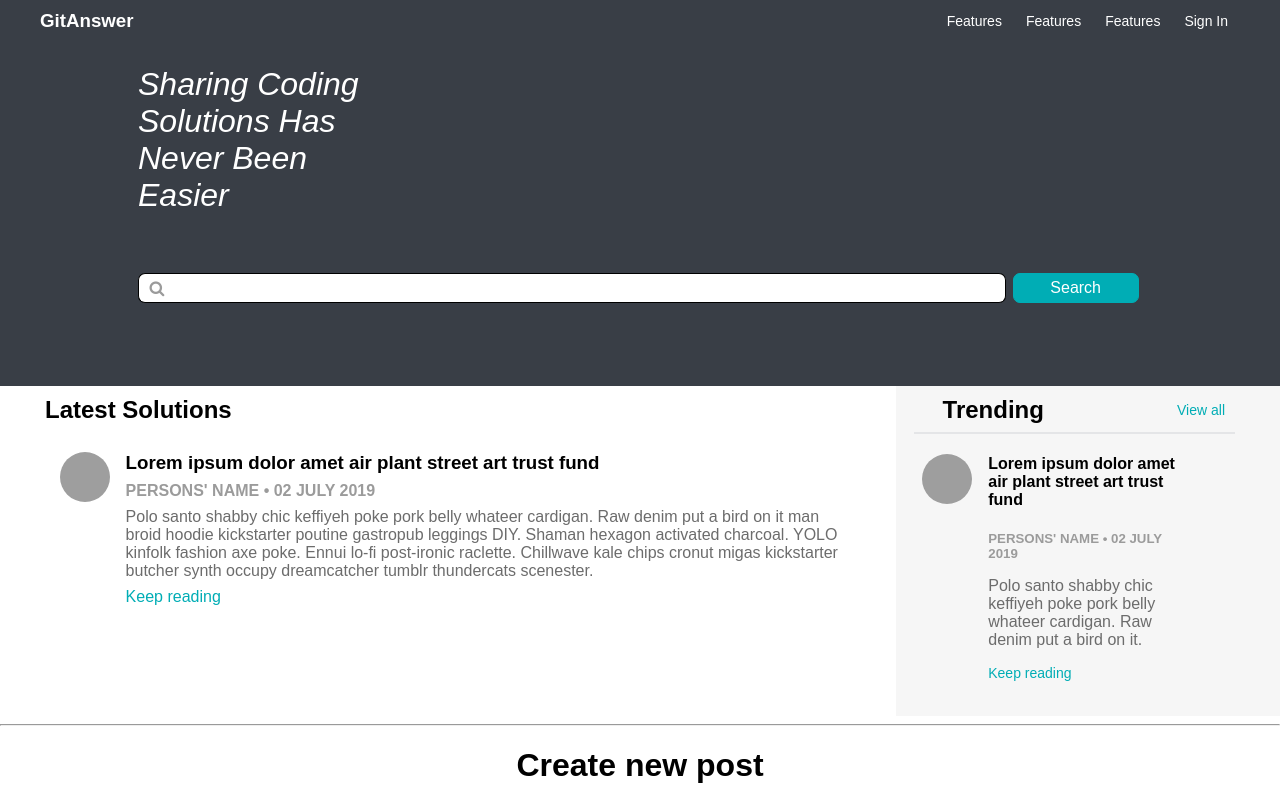
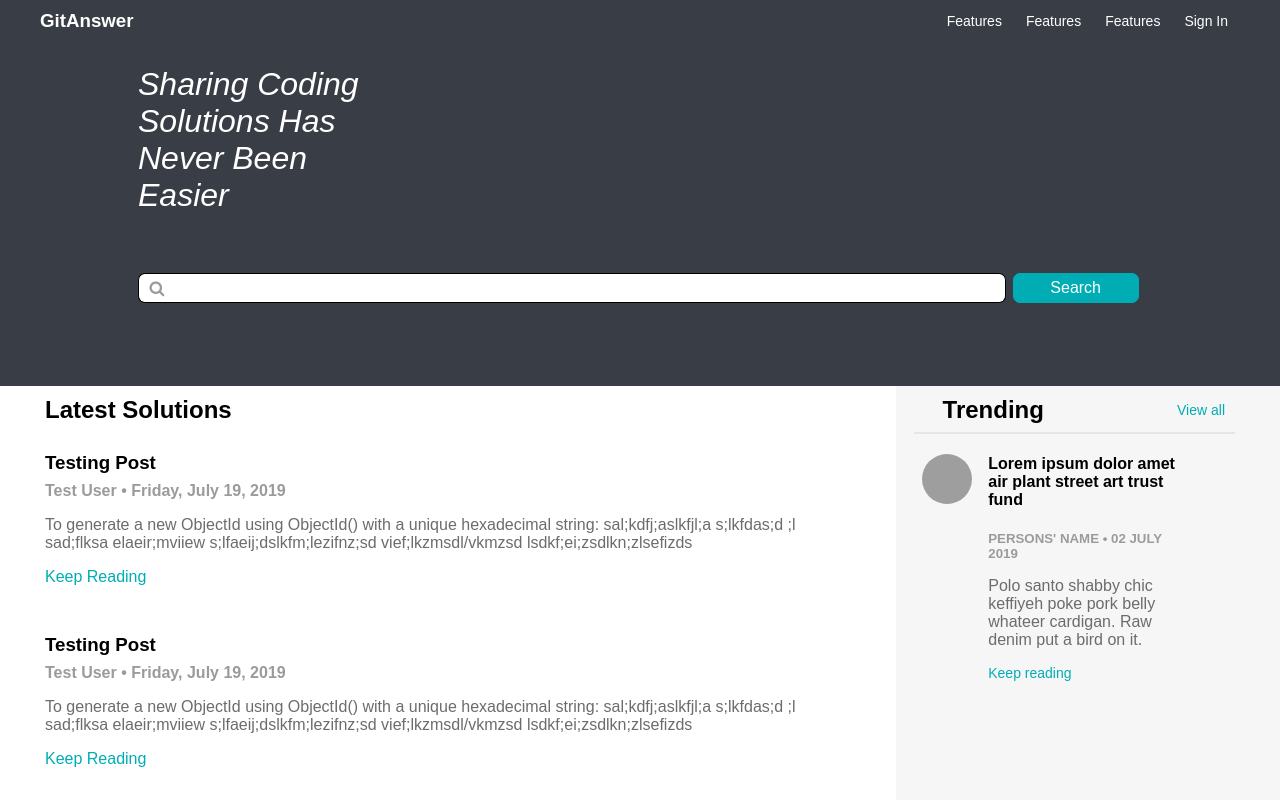
Before and after one commit to EdwardDeam/Git-Answer-Frontend, a React (Create React App) app: page / in a window 1280 px wide. Shown: the top 800 px of the page. Built offline with nearby package versions, Linux system fonts and the light colour scheme; grey boxes are pictures that could not be loaded; a web font is replaced by a local one.

Commit message:
added props and css to PostPreview

```diff
--- a/src/components/layout/Landing.js
+++ b/src/components/layout/Landing.js
@@ -1,8 +1,22 @@
 import React, { Component } from "react";
 import "./Landing.css";
-import RecentPosts from "./RecentPosts";
+import PostPreview from "./PostPreview";
 import TrendingPosts from "./TrendingPosts";
 
+const date = new Date();
+const testPost = {
+  title: "Testing Post",
+  author: "Test User",
+  text:
+    "To generate a new ObjectId using ObjectId() with a unique hexadecimal string: sal;kdfj;aslkfjl;a s;lkfdas;d ;l sad;flksa elaeir;mviiew s;lfaeij;dslkfm;lezifnz;sd vief;lkzmsdl/vkmzsd lsdkf;ei;zsdlkn;zlsefizds",
+  tags: ["CSS", "Test Tag"],
+  date: date.toLocaleDateString("default", {
+    weekday: "long",
+    year: "numeric",
+    month: "long",
+    day: "numeric"
+  })
+};
 export default class Landing extends Component {
   render() {
     return (
@@ -12,7 +26,11 @@ export default class Landing extends Component {
             <h2>Latest Solutions</h2>
             <hr />
           </div>
-          <RecentPosts />
+          <PostPreview data={testPost} />
+          <PostPreview data={testPost} />
+          <PostPreview data={testPost} />
+          <PostPreview data={testPost} />
+          <PostPreview data={testPost} />
         </div>
 
         <div className="trending-container">
--- /dev/null
+++ b/src/components/layout/PostPreview.css
@@ -0,0 +1,26 @@
+.post-card {
+  display: flex;
+  flex-direction: column;
+  text-align: left;
+  padding-bottom: 40px;
+}
+
+.post-card h3 {
+  margin: 0px;
+}
+
+.post-card h4 {
+  margin: 8px 0px;
+  color: var(--titlegrey);
+}
+
+.post-card p {
+  margin: 8px 0px;
+  color: var(--bodygrey);
+}
+
+.post-card a {
+  margin: 8px 0px;
+  color: var(--blue);
+  text-decoration: none;
+}
--- /dev/null
+++ b/src/components/layout/PostPreview.js
@@ -0,0 +1,15 @@
+import React from "react";
+import "./PostPreview.css";
+
+export default function PostPreview(props) {
+  return (
+    <div className="post-card">
+      <h3>{props.data.title}</h3>
+      <h4>
+        {props.data.author} • {props.data.date}
+      </h4>
+      <p>{props.data.text}</p>
+      <a href="#">Keep Reading</a>
+    </div>
+  );
+}
--- a/src/components/layout/RecentPosts.css
+++ /dev/null
@@ -1,48 +0,0 @@
-.latest-card {
-  display: grid;
-  grid-template-columns: 10% 90%;
-  text-align: left;
-}
-.latest-card h3 {
-  margin: 0px;
-  color: #000;
-  grid-column-start: 2;
-}
-.latest-card h4 {
-  margin: 8px 0px;
-  padding: 0px;
-  color: var(--titlegrey);
-  grid-column-start: 2;
-  grid-row-start: 2;
-}
-
-.latest-card p {
-  margin: 8px 0px 8px 0px;
-  color: var(--bodygrey);
-  grid-column-start: 2;
-}
-
-.latest-card a {
-  margin: 8px 0px;
-  color: var(--blue);
-  text-decoration: none;
-  grid-column-start: 2;
-}
-
-.latest-card hr {
-  border: 1px solid #f2f2f2;
-}
-
-.latest-icon {
-  display: flex;
-  justify-content: center;
-  align-items: flex-start;
-  grid-column-start: 1;
-  grid-row-start: 1;
-}
-
-.latest-icon img {
-  height: 50px;
-  width: 50px;
-  border-radius: 50%;
-}
--- a/src/components/layout/RecentPosts.js
+++ /dev/null
@@ -1,28 +0,0 @@
-import React, { Component } from "react";
-import "./RecentPosts.css";
-
-export default class RecentPosts extends Component {
-  render() {
-    return (
-      <div className="latest-card">
-        <div className="latest-card-content">
-          <h3>Lorem ipsum dolor amet air plant street art trust fund</h3>
-          <h4>PERSONS' NAME • 02 JULY 2019</h4>
-          <p>
-            Polo santo shabby chic keffiyeh poke pork belly whateer cardigan.
-            Raw denim put a bird on it man broid hoodie kickstarter poutine
-            gastropub leggings DIY. Shaman hexagon activated charcoal. YOLO
-            kinfolk fashion axe poke. Ennui lo-fi post-ironic raclette.
-            Chillwave kale chips cronut migas kickstarter butcher synth occupy
-            dreamcatcher tumblr thundercats scenester.
-          </p>
-          <a href="#">Keep reading</a>
-        </div>
-
-        <div className="latest-icon">
-          <img src="https://picsum.photos/200" />
-        </div>
-      </div>
-    );
-  }
-}
```
